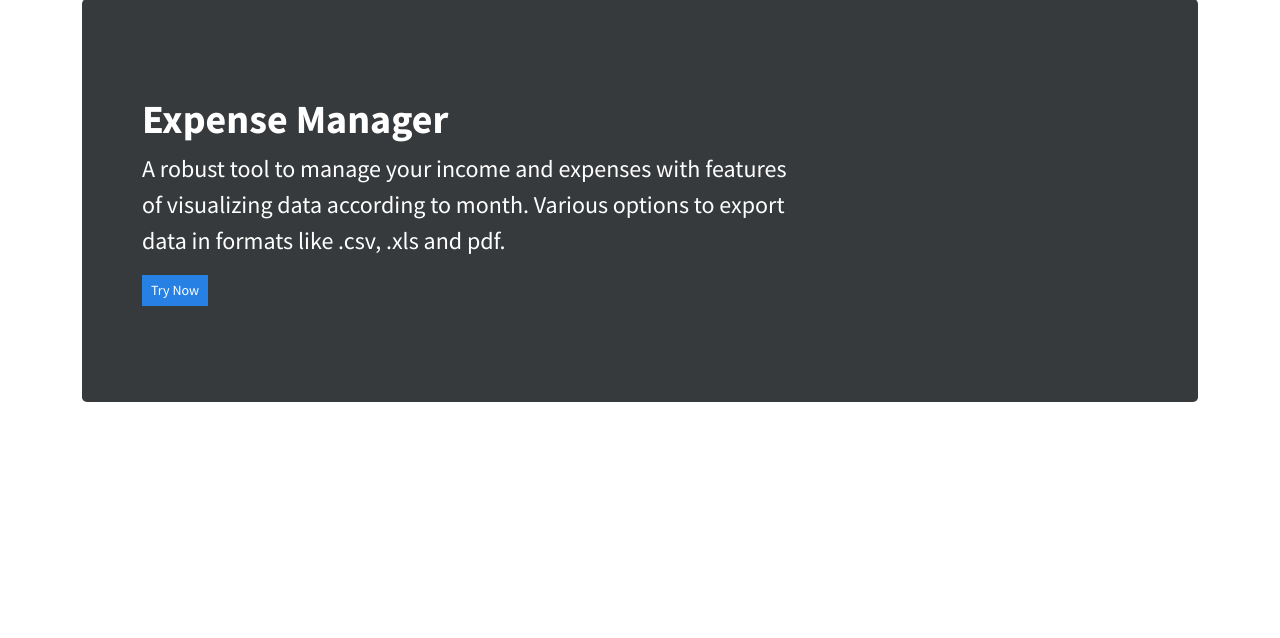
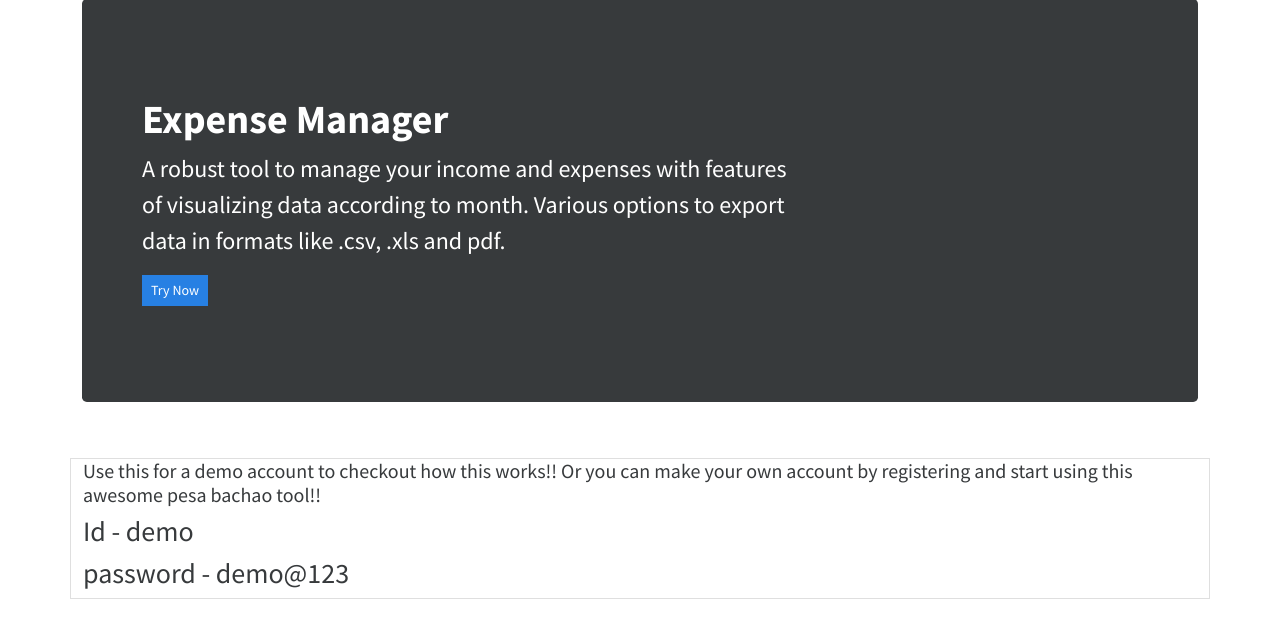
Before and after one commit to ampyy/Expense_Manager, a Django app: page /about in a window 1280 px wide. Shown: the part 89-727 px from the top of the page. Run offline with Django 4.2, Linux system fonts and the light colour scheme; some libraries are stand-ins or nearby versions.

Commit message:
Initial Commit

```diff
--- a/templates/base_auth.html
+++ b/templates/base_auth.html
@@ -66,6 +66,13 @@
       src="https://cdn.jsdelivr.net/npm/chart.js@2.9.4/dist/Chart.min.js"
     ></script>
 
+    <div class="card container mt-4">
+    <h5>
+      Use this for a demo account to checkout how this works!! Or you can make your own account by registering and start using this awesome pesa bachao tool!!
+    </h5>
+    <h3>Id - demo</h3>
+    <h3>password - demo@123</h3>
+      </div>
     <script src="{% static 'js/dashboard.js' %}"></script>
   </body>
 </html>
```
Also changed, not shown: db.sqlite3.
